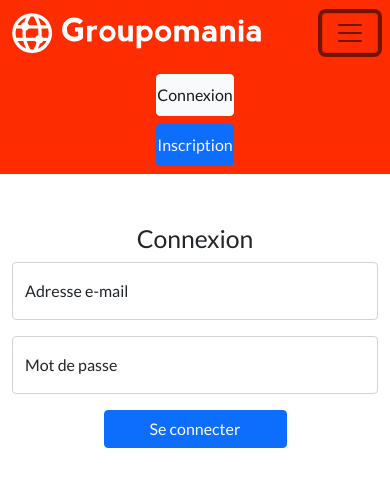
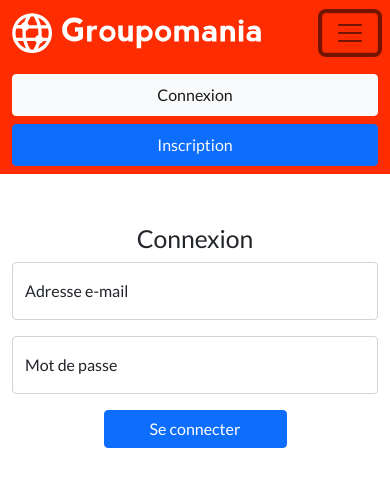
Before and after one commit to mikyvars/Groupomania, a React (Create React App) app in the folder frontend/: page /login in a window 390 px wide. Both pictures are taken after a click on the button 350 px from the left and 33 px from the top of the page. Shown: the top 486 px of the page. Built offline with nearby package versions, Linux system fonts and the light colour scheme; no server answers.

Commit message:
resize buttons for responsive

```diff
--- a/frontend/src/components/Header.jsx
+++ b/frontend/src/components/Header.jsx
@@ -52,7 +52,7 @@
                     {currentData.length > 0 && <Navbar.Brand className="fs-6 text-secondary">{`Connecté en tant que ${currentData.firstName} ${currentData.lastName}`}</Navbar.Brand>}
                     <Navbar.Toggle />
                     <Navbar.Collapse className="justify-content-end mt-3 mt-sm-0">
-                        <Nav className="align-items-center">
+                        <Nav>
                             {isAuthenticated() ? (
                                 <Nav.Link className="btn btn-light" onClick={handleLogout}>
                                     Déconnexion
--- a/frontend/src/pages/Home.jsx
+++ b/frontend/src/pages/Home.jsx
@@ -119,7 +119,9 @@
                     <Form.Control type="file" {...register('image')} aria-label="Ajouter une image" />
                 </Form.Group>
                 <Form.Group className="mt-3">
-                    <Button type="submit">Publier</Button>
+                    <Button type="submit" className="w-100">
+                        Publier
+                    </Button>
                 </Form.Group>
             </Form>
             <div>
```
